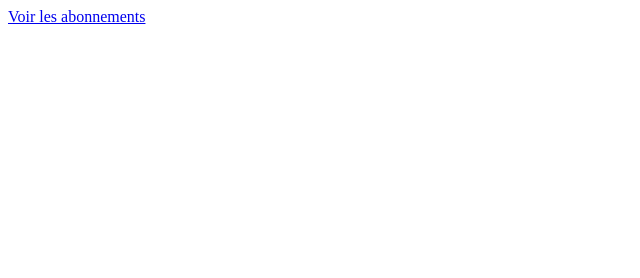
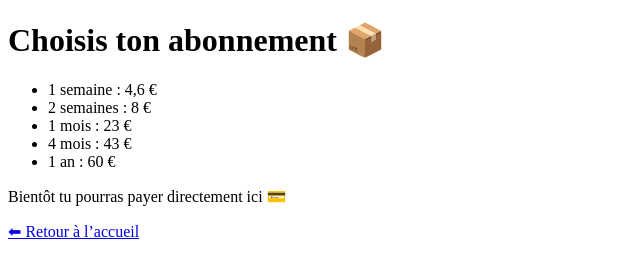
Before and after one commit to saponeayo67-del/video-site, a website: page abonnements.html in a window 1280 px wide. Shown: the whole page, without its empty margins (0-640 px from the left). Drawn offline with Linux system fonts and the light colour scheme.

Commit message:
Update abonnements.html

```diff
--- a/abonnements.html
+++ b/abonnements.html
@@ -1 +1,20 @@
-<a href="abonnements.html" class="btn">Voir les abonnements</a>
+
+<!DOCTYPE html>
+<html lang="fr">
+<head>
+  <meta charset="UTF-8">
+  <title>Nos abonnements - FlashVid</title>
+</head>
+<body>
+  <h1>Choisis ton abonnement 📦</h1>
+  <ul>
+    <li>1 semaine : 4,6 €</li>
+    <li>2 semaines : 8 €</li>
+    <li>1 mois : 23 €</li>
+    <li>4 mois : 43 €</li>
+    <li>1 an : 60 €</li>
+  </ul>
+  <p>Bientôt tu pourras payer directement ici 💳</p>
+  <a href="index.html">⬅ Retour à l’accueil</a>
+</body>
+</html>
```
